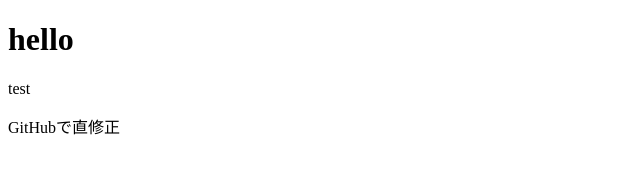
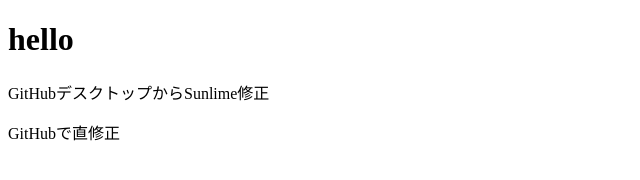
Before and after one commit to bst-t-son/test, a plain HTML site: page index.html in a window 1280 px wide. Shown: the whole page, without its empty margins (0-640 px from the left). Drawn offline with Linux system fonts and the light colour scheme.

Commit message:
Update index.html

```diff
--- a/index.html
+++ b/index.html
@@ -5,7 +5,7 @@
 </head>
 <body>
 <h1>hello</h1>
-	<p>test</p>
+	<p>GitHubデスクトップからSunlime修正</p>
 	<p>GitHubで直修正</p>
 </body>
 </html>
```
